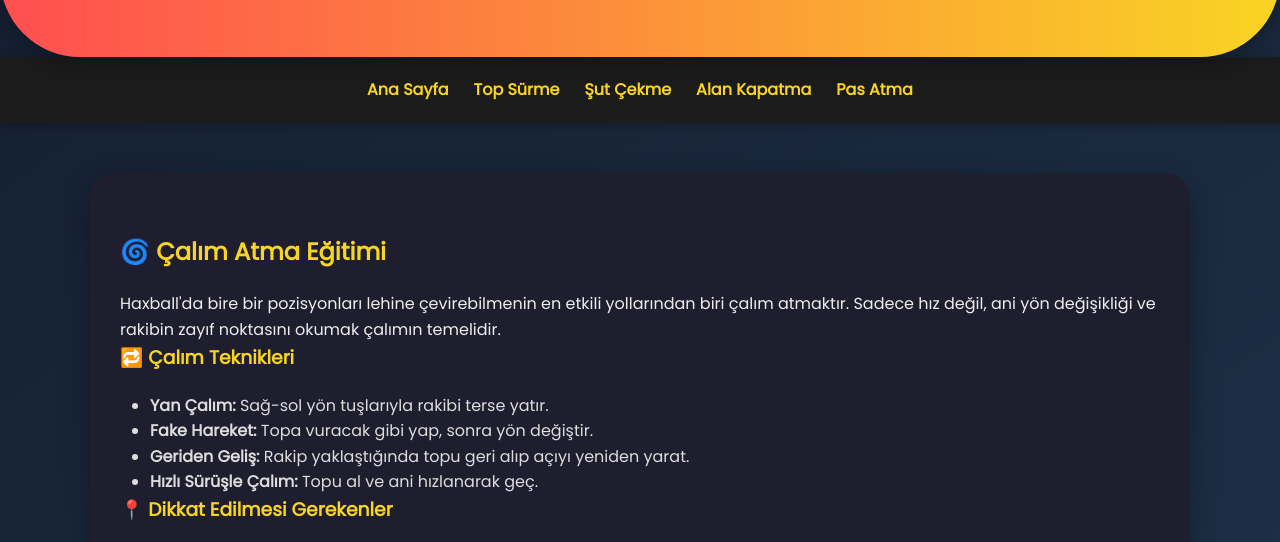
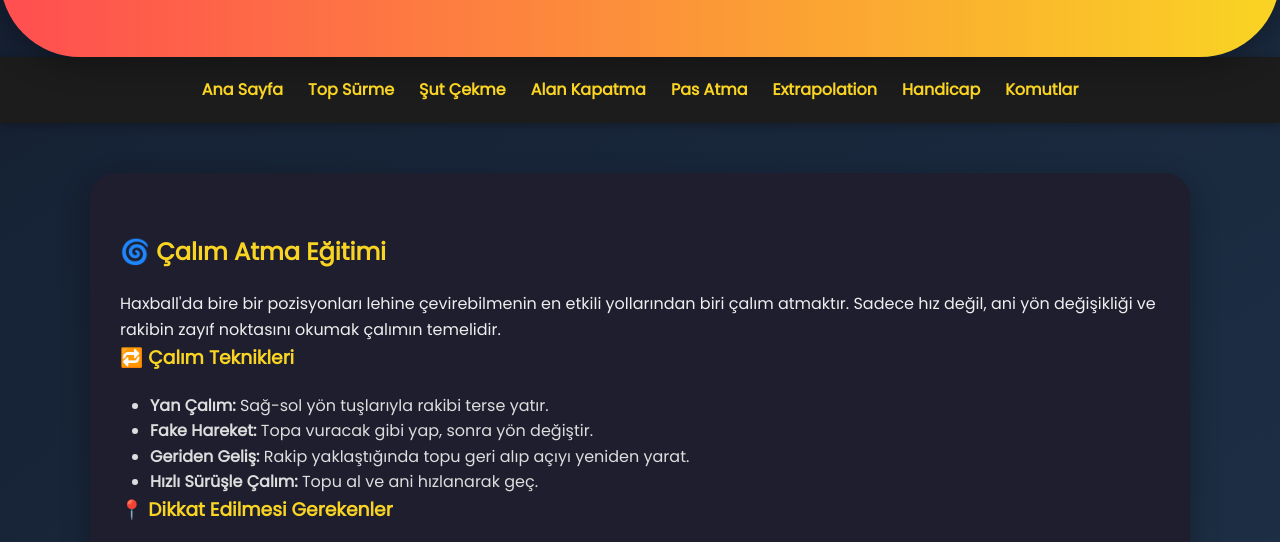
Before and after one commit to tsubasaozora0/haxballegitim, a website: page calimatma.html in a window 1280 px wide. Shown: the part 180-722 px from the top of the page. Drawn offline with Linux system fonts and the light colour scheme.

Commit message:
calimatma.html

```diff
--- a/calimatma.html
+++ b/calimatma.html
@@ -25,6 +25,9 @@
     <a href="sutcekme.html">Şut Çekme</a>
     <a href="alankapatma.html">Alan Kapatma</a>
     <a href="pas.html">Pas Atma</a>
+    <a href="extrapolation.html">Extrapolation</a>
+    <a href="handicap.html">Handicap</a>
+    <a href="komutlar.html">Komutlar</a>
   </nav>
 
   <!-- AdSense Reklam -->
```
